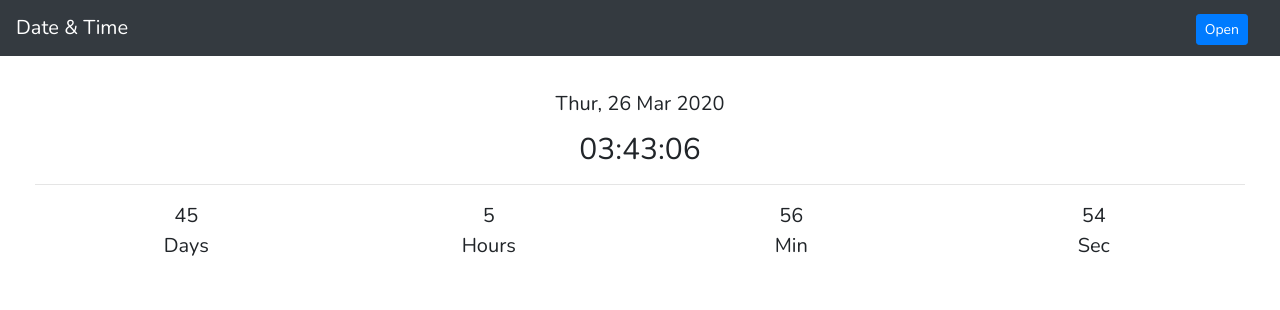
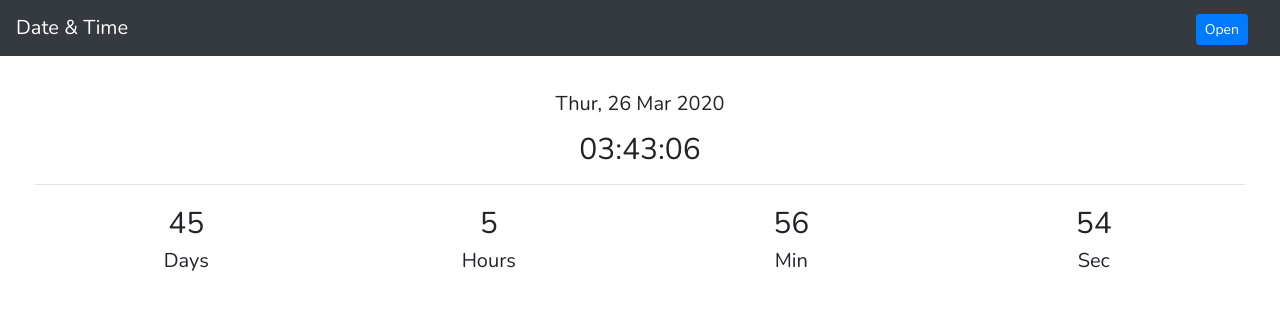
Before and after one commit to prajwalbharadwaj/enter-2022, a plain HTML site: page index.html in a window 1280 px wide. Drawn offline with nearby package versions, Linux system fonts and the light colour scheme; files whose address does not match are found by name.

Commit message:
beautification

```diff
--- a/index.html
+++ b/index.html
@@ -76,19 +76,19 @@
                   <div class="container-fluid">
                     <div class="row text-center fs-20">
                       <div class="col-3 col-sm-3 col-col-md-3">
-                        <div id="day">00</div>
+                        <div id="day" class="fs-30">00</div>
                         <div>Days</div>
                       </div>
                       <div class="col-3 col-sm-3 col-md-3">
-                        <div id="hour">00</div>
+                        <div id="hour" class="fs-30">00</div>
                         <div>Hours</div>
                       </div>
                       <div class="col-3 col-sm-3 col-md-3">
-                        <div id="min">00</div>
+                        <div id="min" class="fs-30">00</div>
                         <div>Min</div>
                       </div>
                       <div class="col-3 col-sm-3 col-md-3">
-                        <div id="sec">00</div>
+                        <div id="sec" class="fs-30">00</div>
                         <div>Sec</div>
                       </div>
                     </div>
```
